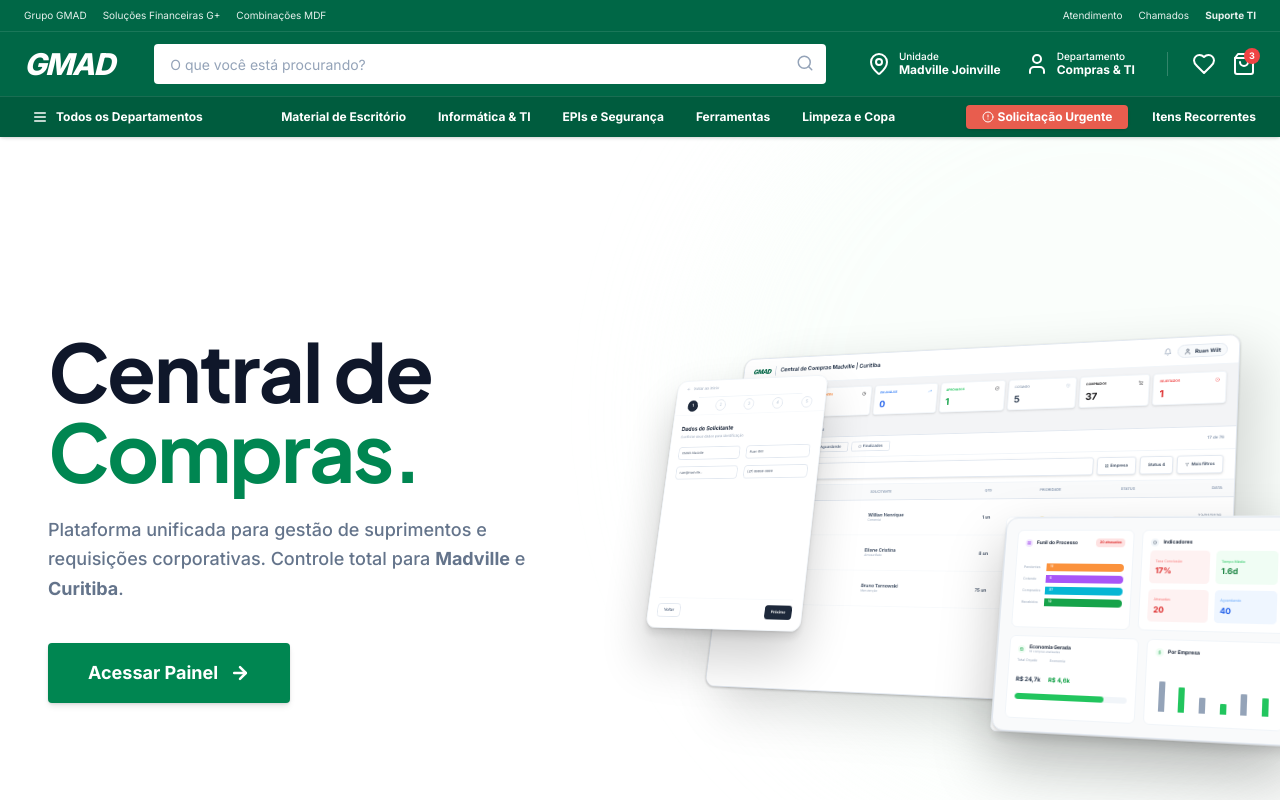
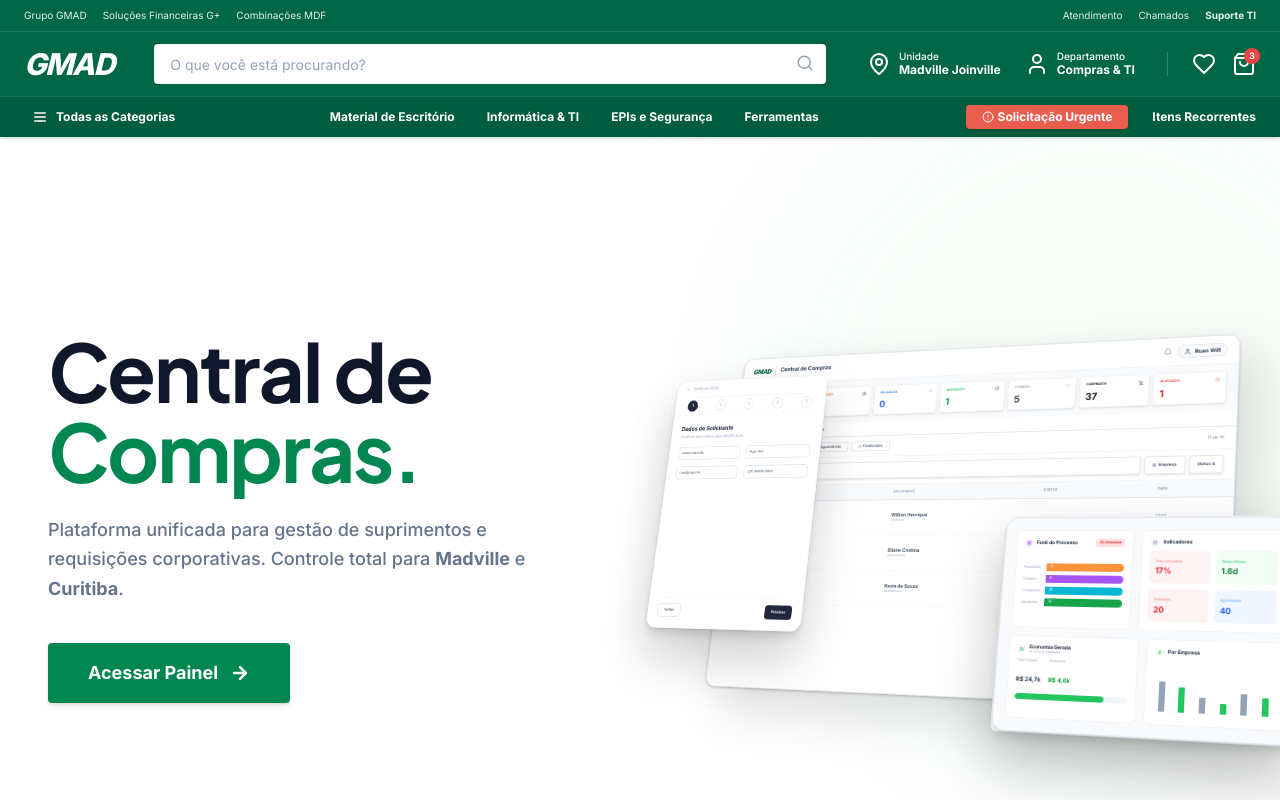
Before and after one commit to borba-anderson/comprasmadville, a React (Vite) app: page / in a window 1280 px wide. Shown: the top 800 px of the page. Built offline with nearby package versions, Linux system fonts and the light colour scheme; the HTML template or start-up script is replaced by a standard one.

Commit message:
Code edited in Lovable Code Editor
Edited UI in Lovable

```diff
--- a/src/pages/Index.tsx
+++ b/src/pages/Index.tsx
@@ -45,18 +45,18 @@ import {
 } from "@/components/home";
 
 // ==========================================
-// 1. COMPONENTES VISUAIS (MOCKS) - RÉPLICAS FIÉIS
+// 1. COMPONENTES VISUAIS (MOCKS) - ESTILO CLEAN/MODERNO
 // ==========================================
 
 // MOCK 1: PAINEL DE REQUISIÇÕES
 const MockPainelScreen = () => (
-  <div className="w-full h-full bg-[#F3F4F6] flex flex-col rounded-xl overflow-hidden border border-slate-200 shadow-2xl font-sans relative">
+  <div className="w-full h-full bg-white flex flex-col rounded-xl overflow-hidden border border-slate-200 shadow-2xl font-sans relative">
     {/* Header Topo */}
     <div className="h-8 bg-white border-b border-slate-100 flex items-center justify-between px-3 shrink-0">
       <div className="flex items-center gap-1.5">
         <div className="text-[8px] font-extrabold text-[#006746] tracking-tighter italic">GMAD</div>
         <div className="h-3 w-[1px] bg-slate-300"></div>
-        <span className="text-[7px] font-bold text-slate-700">Central de Compras Madville | Curitiba</span>
+        <span className="text-[7px] font-bold text-slate-700">Central de Compras</span>
       </div>
       <div className="flex gap-1.5 items-center">
         <Bell size={9} className="text-slate-400" />
@@ -68,7 +68,7 @@ const MockPainelScreen = () => (
     </div>
 
     {/* Linha de Cards de Status */}
-    <div className="px-3 py-2 flex gap-1 overflow-hidden bg-[#F3F4F6]">
+    <div className="px-3 py-2 flex gap-1 overflow-hidden bg-[#F8FAFC]">
       {[
         { l: "TOTAL", v: "76", c: "slate", i: FileText },
         { l: "PENDENTES", v: "11", c: "orange", i: Clock },
@@ -142,104 +142,91 @@ const MockPainelScreen = () => (
         <div className="h-5 px-2 bg-white border border-slate-200 rounded-[3px] flex items-center justify-center text-[4.5px] text-slate-600 font-bold shadow-sm">
           Status 4
         </div>
-        <div className="h-5 px-2 bg-white border border-slate-200 rounded-[3px] flex items-center justify-center gap-0.5 text-[4.5px] font-bold text-slate-600 shadow-sm">
-          <Filter size={4} /> Mais filtros
-        </div>
       </div>
 
       {/* Cabeçalho Tabela */}
       <div className="flex bg-[#F9FAFB] px-3 py-1.5 border-b border-slate-200">
-        <div className="w-[30%] text-[4px] font-bold text-slate-400 uppercase flex items-center gap-0.5">
+        <div className="w-[35%] text-[4px] font-bold text-slate-400 uppercase flex items-center gap-0.5">
           Item <ArrowRight size={3} className="rotate-90" />
         </div>
-        <div className="w-[20%] text-[4px] font-bold text-slate-400 uppercase">Solicitante</div>
-        <div className="w-[10%] text-[4px] font-bold text-slate-400 uppercase text-center">Qtd</div>
-        <div className="w-[15%] text-[4px] font-bold text-slate-400 uppercase text-center">Prioridade</div>
+        <div className="w-[25%] text-[4px] font-bold text-slate-400 uppercase">Solicitante</div>
         <div className="w-[15%] text-[4px] font-bold text-slate-400 uppercase text-center">Status</div>
-        <div className="w-[10%] text-[4px] font-bold text-slate-400 uppercase text-right">Data</div>
+        <div className="w-[15%] text-[4px] font-bold text-slate-400 uppercase text-right">Data</div>
+        <div className="w-[10%]"></div>
       </div>
 
       {/* Linhas */}
       <div className="flex-1 bg-white p-0 space-y-0 overflow-hidden">
         {/* Row 1 */}
         <div className="flex px-3 py-2 border-b border-slate-50 items-center hover:bg-slate-50 transition-colors">
-          <div className="w-[30%] pr-1">
+          <div className="w-[35%] pr-1">
             <div className="text-[5.5px] font-bold text-slate-700">Notebook Dell Latitude</div>
             <div className="text-[3.5px] text-slate-400 flex gap-1 mt-0.5 items-center">
               REQ-20260123{" "}
               <span className="bg-slate-100 px-1 rounded text-slate-500 border border-slate-200">Madville</span>
             </div>
           </div>
-          <div className="w-[20%] pr-1">
+          <div className="w-[25%] pr-1">
             <div className="text-[5.5px] font-bold text-slate-600 leading-tight">Willian Henrique</div>
             <div className="text-[3.5px] text-slate-400">Comercial</div>
-          </div>
-          <div className="w-[10%] text-center text-[5px] font-bold text-slate-600">1 un</div>
-          <div className="w-[15%] text-center">
-            <div className="inline-flex items-center gap-0.5 text-[4px] font-bold text-yellow-600">
-              <div className="w-1.5 h-1.5 rounded-full bg-yellow-500"></div> Média
-            </div>
           </div>
           <div className="w-[15%] text-center">
             <span className="bg-orange-50 text-orange-700 text-[3.5px] font-bold px-1.5 py-0.5 rounded border border-orange-200 uppercase">
               PENDENTE
             </span>
           </div>
-          <div className="w-[10%] text-[4.5px] text-slate-500 text-right">23/01/2026</div>
+          <div className="w-[15%] text-[4.5px] text-slate-500 text-right">23/01</div>
+          <div className="w-[10%] text-center text-slate-400">
+            <MoreHorizontal size={5} />
+          </div>
         </div>
 
         {/* Row 2 */}
         <div className="flex px-3 py-2 border-b border-slate-50 items-center hover:bg-slate-50 transition-colors">
-          <div className="w-[30%] pr-1">
+          <div className="w-[35%] pr-1">
             <div className="text-[5.5px] font-bold text-slate-700">Anti-aderente rosa</div>
             <div className="text-[3.5px] text-slate-400 flex gap-1 mt-0.5 items-center">
               REQ-20260123{" "}
               <span className="bg-slate-100 px-1 rounded text-slate-500 border border-slate-200">Madville</span>
             </div>
           </div>
-          <div className="w-[20%] pr-1">
+          <div className="w-[25%] pr-1">
             <div className="text-[5.5px] font-bold text-slate-600 leading-tight">Eliane Cristina</div>
             <div className="text-[3.5px] text-slate-400">Almoxarifado</div>
-          </div>
-          <div className="w-[10%] text-center text-[5px] font-bold text-slate-600">8 un</div>
-          <div className="w-[15%] text-center">
-            <div className="inline-flex items-center gap-0.5 text-[4px] font-bold text-yellow-600">
-              <div className="w-1.5 h-1.5 rounded-full bg-yellow-500"></div> Média
-            </div>
           </div>
           <div className="w-[15%] text-center">
             <span className="bg-orange-50 text-orange-700 text-[3.5px] font-bold px-1.5 py-0.5 rounded border border-orange-200 uppercase">
               PENDENTE
             </span>
           </div>
-          <div className="w-[10%] text-[4.5px] text-slate-500 text-right">23/01/2026</div>
+          <div className="w-[15%] text-[4.5px] text-slate-500 text-right">23/01</div>
+          <div className="w-[10%] text-center text-slate-400">
+            <MoreHorizontal size={5} />
+          </div>
         </div>
 
         {/* Row 3 */}
         <div className="flex px-3 py-2 border-b border-slate-50 items-center hover:bg-slate-50 transition-colors">
-          <div className="w-[30%] pr-1">
-            <div className="text-[5.5px] font-bold text-slate-700">Parafuso Phillips 6X</div>
+          <div className="w-[35%] pr-1">
+            <div className="text-[5.5px] font-bold text-slate-700">Alicate Universal</div>
             <div className="text-[3.5px] text-slate-400 flex gap-1 mt-0.5 items-center">
-              REQ-20260123{" "}
+              REQ-20260122{" "}
               <span className="bg-slate-100 px-1 rounded text-slate-500 border border-slate-200">Madville</span>
             </div>
           </div>
-          <div className="w-[20%] pr-1">
-            <div className="text-[5.5px] font-bold text-slate-600 leading-tight">Bruno Tarnowski</div>
-            <div className="text-[3.5px] text-slate-400">Manutenção</div>
-          </div>
-          <div className="w-[10%] text-center text-[5px] font-bold text-slate-600">75 un</div>
-          <div className="w-[15%] text-center">
-            <div className="inline-flex items-center gap-0.5 text-[4px] font-bold text-yellow-600">
-              <div className="w-1.5 h-1.5 rounded-full bg-yellow-500"></div> Média
-            </div>
+          <div className="w-[25%] pr-1">
+            <div className="text-[5.5px] font-bold text-slate-600 leading-tight">Kesia de Souza</div>
+            <div className="text-[3.5px] text-slate-400">Almoxarifado</div>
           </div>
           <div className="w-[15%] text-center">
-            <span className="bg-orange-50 text-orange-700 text-[3.5px] font-bold px-1.5 py-0.5 rounded border border-orange-200 uppercase">
-              PENDENTE
+            <span className="bg-purple-50 text-purple-700 text-[3.5px] font-bold px-1.5 py-0.5 rounded border border-purple-200 uppercase">
+              COTANDO
             </span>
           </div>
-          <div className="w-[10%] text-[4.5px] text-slate-500 text-right">23/01/2026</div>
+          <div className="w-[15%] text-[4.5px] text-slate-500 text-right">22/01</div>
+          <div className="w-[10%] text-center text-slate-400">
+            <MoreHorizontal size={5} />
+          </div>
         </div>
       </div>
     </div>
@@ -450,7 +437,7 @@ const Hero3DComposition = () => {
 };
 
 // ==========================================
-// 3. NOVO SUBPAINEL GMAD (ELEMENTO ESTRUTURAL)
+// 3. NOVO SUBPAINEL GMAD (ADAPTADO PARA O CONTEXTO)
 // ==========================================
 const GMADHeaderBar = () => (
   // Fundo Verde Escuro GMAD (#006746)
@@ -512,12 +499,12 @@ const GMADHeaderBar = () => (
       </div>
     </div>
 
-    {/* Linha Inferior (Categorias de Suprimentos - ATUALIZADO) */}
+    {/* Linha Inferior (Menu de Categorias) */}
     <div className="bg-[#005c3e] border-t border-white/10">
       <div className="max-w-[1600px] mx-auto px-6 h-10 flex items-center justify-between text-white text-xs font-bold">
         <div className="flex items-center gap-2 cursor-pointer hover:bg-white/10 px-2 py-1 rounded transition-colors">
           <Menu size={16} />
-          <span>Todos os Departamentos</span>
+          <span>Todas as Categorias</span>
         </div>
 
         <div className="flex items-center gap-8">
@@ -525,7 +512,6 @@ const GMADHeaderBar = () => (
           <span className="cursor-pointer hover:text-green-200 transition-colors">Informática & TI</span>
           <span className="cursor-pointer hover:text-green-200 transition-colors">EPIs e Segurança</span>
           <span className="cursor-pointer hover:text-green-200 transition-colors">Ferramentas</span>
-          <span className="cursor-pointer hover:text-green-200 transition-colors">Limpeza e Copa</span>
         </div>
 
         <div className="flex items-center gap-6">
```
